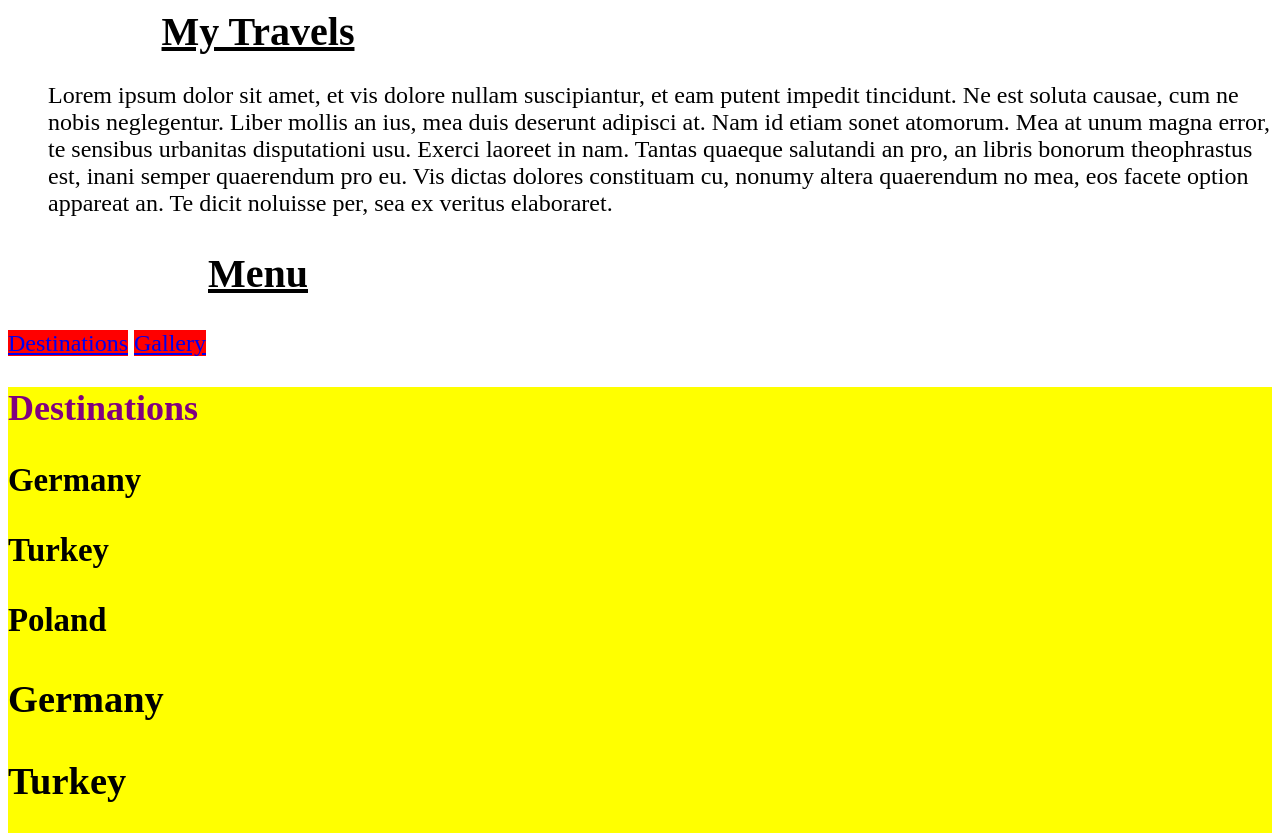
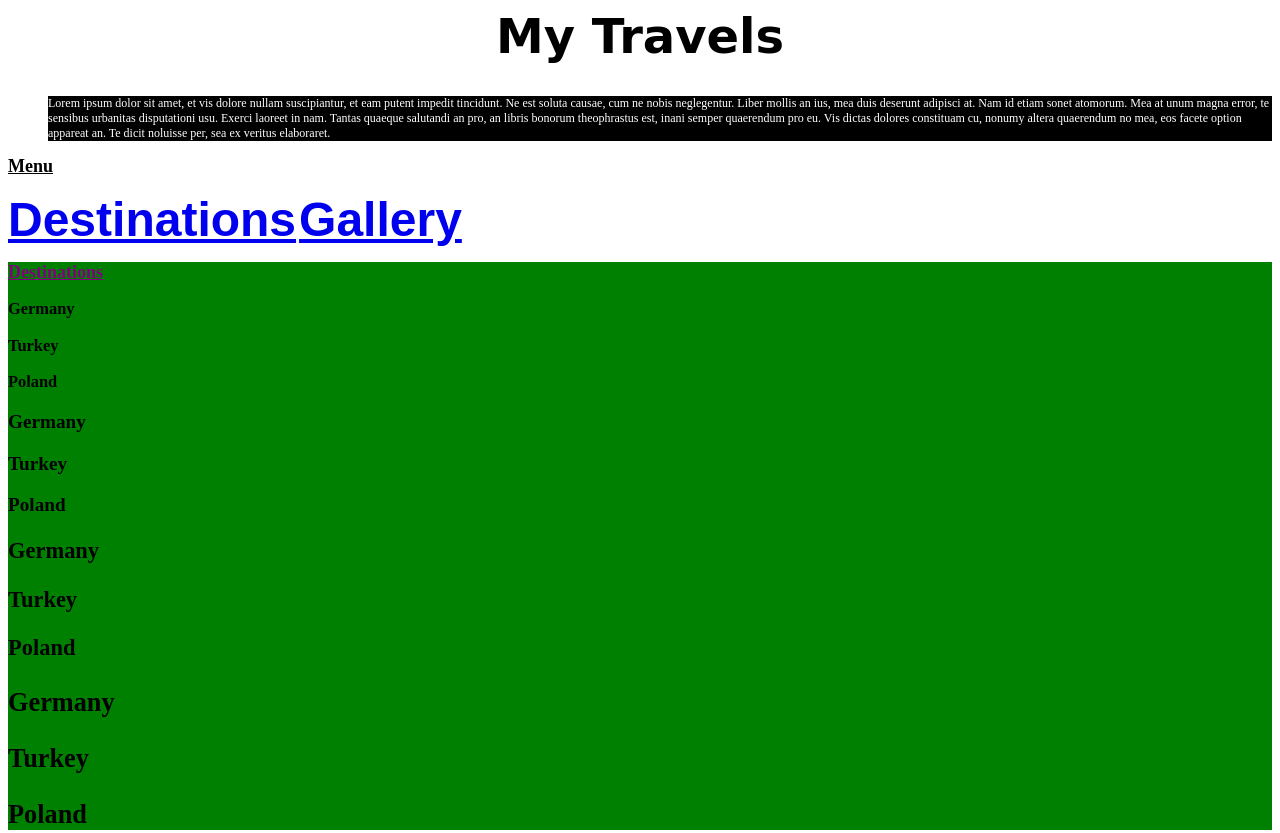
Before and after one commit to ColbieBergeron/FirstProject, a plain HTML site: page lessons/lesson9.html in a window 1280 px wide. Shown: the top 833 px of the page. Drawn offline with Linux system fonts and the light colour scheme.

Commit message:
style and font changes to lesson9.html

```diff
--- a/lessons/lesson9.html
+++ b/lessons/lesson9.html
@@ -22,7 +22,7 @@ Mea at unum magna error, te sensibus urbanitas disputationi usu. Exerci laoreet
 
 </ul>
 
-           <h1>Menu</h1>
+           <h2>Menu</h2>
 
            <a href="#destinations">Destinations</a>
 
--- a/lessons/style.css
+++ b/lessons/style.css
@@ -1,15 +1,18 @@
-Property and Value
-
 p {
-  background-color: blue;
-  color: #fff;
+  background-color: black;
+  color: white;
+  font-family: serif;
 }
 
 h1 {
-  font-size: 2.5rem;
-  width: 500px;
+  font-size: 3rem;
   text-align: center;
+  font-family: cursive;
+}
+
+h2 {
   text-decoration: underline;
+  width: 280;
 }
 
 header {
@@ -17,15 +20,18 @@ font-size: 2rem;
 }
 
 body {
-font-size: 1.5rem;
+font-size: 12px;
 }
 
 #destinations {
-  background-color: yellow;
+  background-color: green;
 }
 
 a {
-  background-color: red;
+  background-color: white;
+  font-family: sans-serif;
+  font-size: 3rem;
+  font-weight: 900;
 }
 
 .section {
```
